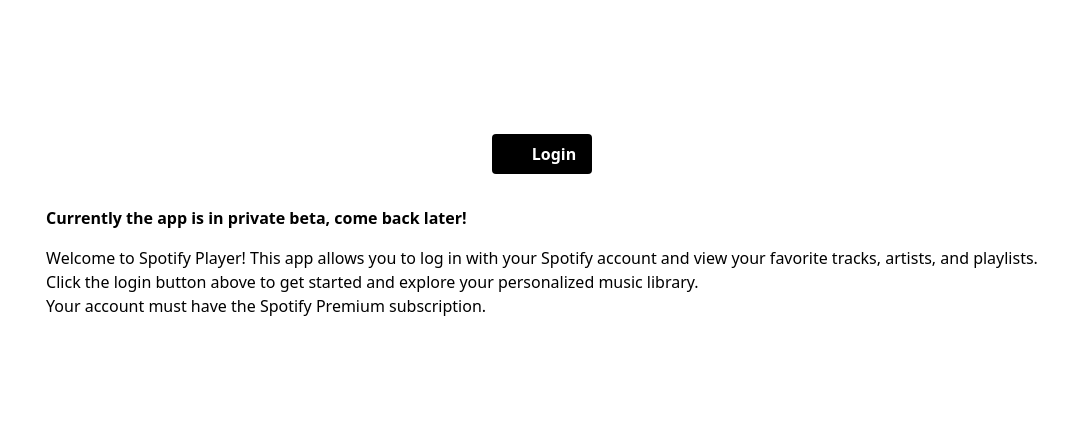
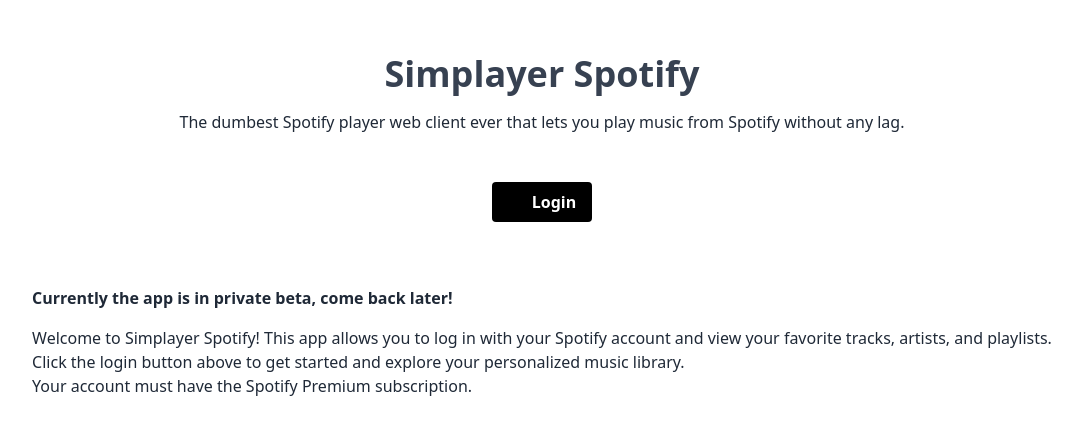
Before and after one commit to Em-ilien/spotify-player, a SvelteKit app: page / in a window 1280 px wide. Shown: the part 174-608 px from the top of the page, without its empty margins (98-1180 px from the left). Built offline with nearby package versions, Linux system fonts and the light colour scheme; no server answers; some icons are missing.

Commit message:
feat: enhance login page with branding and descriptive text

```diff
--- a/src/routes/Login.svelte
+++ b/src/routes/Login.svelte
@@ -3,7 +3,12 @@
 	import { faSignInAlt } from '@fortawesome/free-solid-svg-icons';
 </script>
 
-<div class="flex flex-col justify-center items-center h-screen">
+<div class="flex flex-col justify-center items-center h-screen p-4 text-gray-800">
+	<h1 class="text-4xl font-bold text-gray-700 text-center mb-4">Simplayer Spotify</h1>
+	<p class="text-center mb-12">
+		The dumbest Spotify player web client ever that lets you play music from Spotify without any
+		lag.
+	</p>
 	<button
 		class="flex items-center bg-black text-white font-bold py-2 px-4 rounded hover:bg-black transition duration-300"
 		onclick={() => (window.location.href = '/login')}
@@ -12,17 +17,13 @@
 		<span>Login</span>
 	</button>
 
-	<div class="mt-8">
-		<p class="color-gray-500 font-bold mb-4">
-			Currently the app is in private beta, come back later!
-		</p>
-		<p class="color-gray-500">
-			Welcome to Spotify Player! This app allows you to log in with your Spotify account and view
+	<div class="mt-16">
+		<p class="font-bold mb-4">Currently the app is in private beta, come back later!</p>
+		<p>
+			Welcome to Simplayer Spotify! This app allows you to log in with your Spotify account and view
 			your favorite tracks, artists, and playlists.
 		</p>
-		<p class="color-gray-500">
-			Click the login button above to get started and explore your personalized music library.
-		</p>
-		<p class="color-gray-500">Your account must have the Spotify Premium subscription.</p>
+		<p>Click the login button above to get started and explore your personalized music library.</p>
+		<p>Your account must have the Spotify Premium subscription.</p>
 	</div>
 </div>
```
